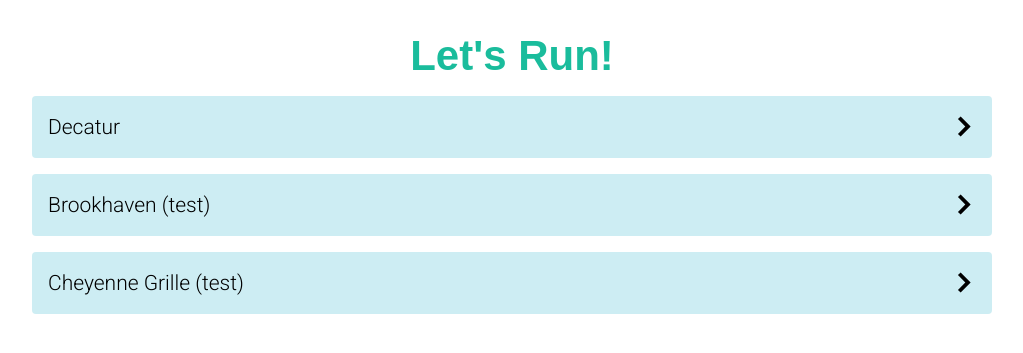
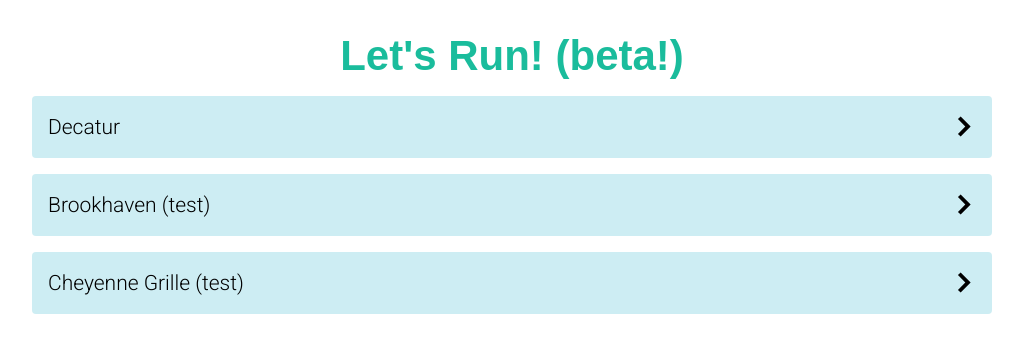
Before and after one commit to janzheng/LetsRun, a Jekyll site: the page built from index.html, in a window 1280 px wide. Shown: the top 353 px of the page, without its empty margins (128-1151 px from the left). Built offline with Jekyll 4.4.1, drawn with Linux system fonts in a browser that asks for light colours; nearby versions of some CDN libraries; some web fonts are replaced; Markdown is read by kramdown in place of the engine named in the settings.

Commit message:
added "Beta"

```diff
--- a/index.html
+++ b/index.html
@@ -8,7 +8,7 @@ root:
 	<div class="container">
 
 		<div class="row">
-			<h1>Let's Run!</h1>
+			<h1>Let's Run! (beta!)</h1>
 		</div>
 
 		<!-- <div class="row">
```
